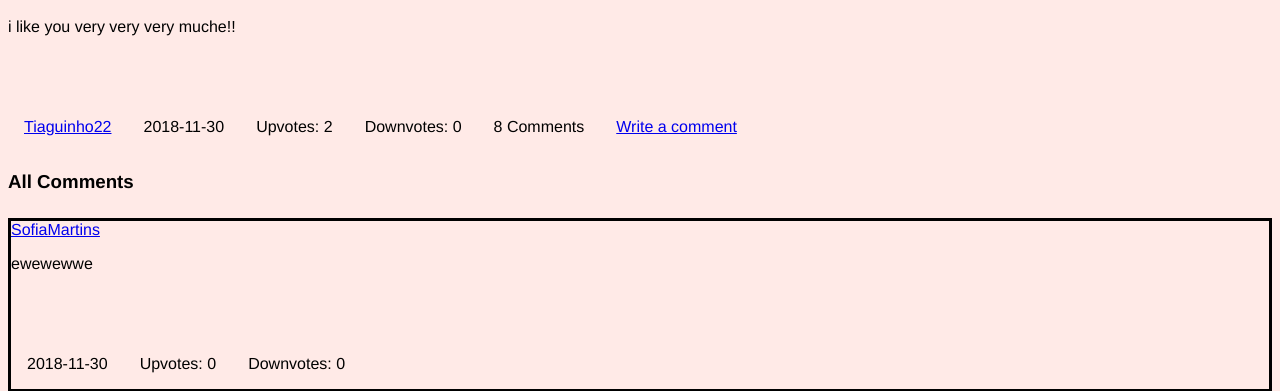
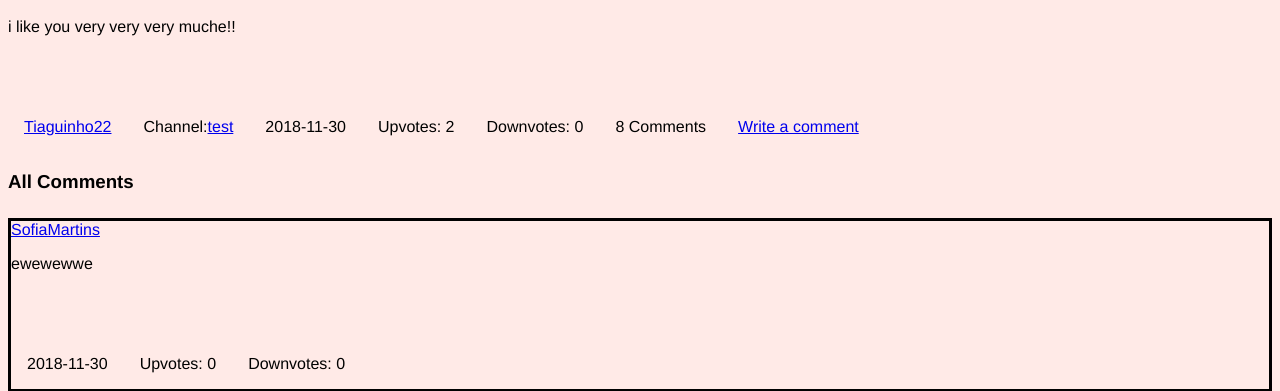
Before and after one commit to TiagoR98/LTW_Project, a PHP site: page /pages/story.php?storyId=1 in a window 1280 px wide. Shown: the part 279-670 px from the top of the page. Run offline with PHP 8.4, Linux system fonts and the light colour scheme; the visitor is signed in with stand-in values (Sample User, id 1); data comes from the database, SQL or seed files in the repository.

Commit message:
channel showing on story

```diff
--- a/database/db_channel.php
+++ b/database/db_channel.php
@@ -8,4 +8,5 @@ function addChannel($name,$author) {
   $stmt->execute(array(htmlspecialchars($name),htmlspecialchars($author)));
 }
 
+
 ?>
--- a/database/db_list.php
+++ b/database/db_list.php
@@ -39,7 +39,7 @@ function listStory($sort='',$offset = 0,$limit = 5) {
   }
 
   $db = Database::instance()->db();
-  $stmt = $db->prepare('SELECT *,(SELECT COUNT(*) FROM comment WHERE comment.story == storyID) AS n_comments FROM story INNER JOIN user ON user.ID == story.author ORDER BY '.$order.' LIMIT ? OFFSET ?');
+  $stmt = $db->prepare('SELECT *,(SELECT COUNT(*) FROM comment WHERE comment.story == storyID) AS n_comments,channel.name AS channelName FROM story INNER JOIN user ON user.ID == story.author INNER JOIN channel ON channel.ID == story.channel ORDER BY '.$order.' LIMIT ? OFFSET ?');
   $stmt->execute(array($limit,$offset));
   return $stmt->fetchAll();
 }
@@ -67,7 +67,7 @@ function getStoriesByUser($username,$sort='',$offset=0,$limit=5) {
   }
 
   $db = Database::instance()->db();
-  $stmt = $db->prepare('SELECT *,(SELECT COUNT(*) FROM comment WHERE comment.story == storyID) AS n_comments FROM story INNER JOIN user ON user.ID == story.author WHERE user.username == ? ORDER BY '.$order.' LIMIT ? OFFSET ?');
+  $stmt = $db->prepare('SELECT *,(SELECT COUNT(*) FROM comment WHERE comment.story == storyID) AS n_comments,channel.name AS channelName FROM story INNER JOIN user ON user.ID == story.author INNER JOIN channel ON channel.ID == story.channel  WHERE user.username == ? ORDER BY '.$order.' LIMIT ? OFFSET ?');
   $stmt->execute(array($username,$limit,$offset));
   return $stmt->fetchAll();
 }
@@ -95,7 +95,7 @@ function getStoriesByChannel($channelID,$sort='',$offset=0,$limit=5) {
   }
 
   $db = Database::instance()->db();
-  $stmt = $db->prepare('SELECT *,(SELECT COUNT(*) FROM comment WHERE comment.story == storyID) AS n_comments FROM story INNER JOIN user ON user.ID == story.author WHERE story.channel == ? ORDER BY '.$order.' LIMIT ? OFFSET ?');
+  $stmt = $db->prepare('SELECT *,(SELECT COUNT(*) FROM comment WHERE comment.story == storyID) AS n_comments,channel.name AS channelName FROM story INNER JOIN user ON user.ID == story.author INNER JOIN channel ON channel.ID == story.channel  WHERE story.channel == ? ORDER BY '.$order.' LIMIT ? OFFSET ?');
   $stmt->execute(array($channelID,$limit,$offset));
   return $stmt->fetchAll();
 }
--- a/database/db_story.php
+++ b/database/db_story.php
@@ -4,7 +4,7 @@ include_once('db_user.php');
 
 function getStory($id) {
   $db = Database::instance()->db();
-  $stmt = $db->prepare('SELECT *,(SELECT COUNT(*) FROM comment WHERE comment.story == storyID) AS n_comments FROM story INNER JOIN user ON user.ID == story.author WHERE storyID == ?');
+  $stmt = $db->prepare('SELECT *,(SELECT COUNT(*) FROM comment WHERE comment.story == storyID) AS n_comments,channel.name AS channelName FROM story INNER JOIN user ON user.ID == story.author INNER JOIN channel ON channel.ID == story.channel  WHERE storyID == ?');
   $stmt->execute(array($id));
   return $stmt->fetch();
 }
--- a/templates/tpl_mainpage.php
+++ b/templates/tpl_mainpage.php
@@ -27,6 +27,7 @@
 <?php function draw_story_info($story) { ?>
   <ul>
     <li><a href="../pages/profile.php?userId=<?php echo($story['author']); ?>"><?php echo($story['username']); ?></a></li>
+    <li>Channel:<a href="../pages/channel.php?channelId=<?php echo($story['channel']); ?>"><?php echo($story['channelName']); ?></a></li>
     <li><?php echo($story['date']); ?></li>
     <li class="nUpVote" data-id="<?php echo($story['storyID']); ?>">Upvotes: <?php echo($story['upvotes']); ?></li>
     <li class="nDownVote" data-id="<?php echo($story['storyID']); ?>">Downvotes: <?php echo($story['downvotes']); ?></li>
```
